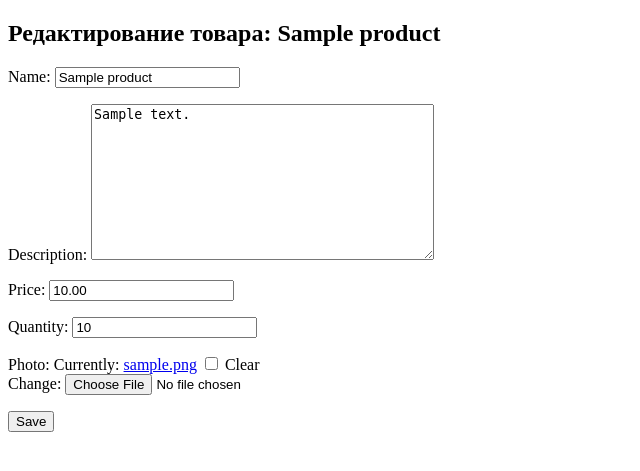
After one commit to LitvinovAnton/Django-2, a Django app: page /edit_product/1/ in a window 1280 px wide. The commit adds this page. Shown: the top 471 px of the page, without its empty margins (0-640 px from the left). Run offline with Django 5.2, Linux system fonts and the light colour scheme; tables that the repository leaves empty hold one stand-in row (values such as "Sample post").

Commit message:
homework_4

```diff
--- /dev/null
+++ b/Homework/homework_app/form.py
@@ -0,0 +1,9 @@
+from django import forms
+
+from .models import Product
+
+
+class ProductForm(forms.ModelForm):
+    class Meta:
+        model = Product
+        fields = ['name', 'description', 'price', 'quantity', 'photo']
--- a/Homework/homework_app/models.py
+++ b/Homework/homework_app/models.py
@@ -15,6 +15,11 @@ class Product(models.Model):
     price = models.DecimalField(max_digits=10, decimal_places=2)
     quantity = models.IntegerField()
     added_date = models.DateField(auto_now_add=True)
+    # photo = models.ImageField(upload_to='product_photos/',
+    #                           default='default_product.jpg')
+    # photo = models.ImageField(upload_to='homework_app/product_photos/', null=True, blank=True)
+    photo = models.ImageField(upload_to='homework_app/product_photos/', null=True, blank=True,
+                              default='homework_app/product_photos/default_image.jpg')
 
 
 class Order(models.Model):
--- /dev/null
+++ b/Homework/homework_app/templates/homework_app/edit_product.html
@@ -0,0 +1,14 @@
+<!DOCTYPE html>
+<html>
+<head>
+    <title>Редактирование товара</title>
+</head>
+<body>
+    <h2>Редактирование товара: {{ name }}</h2>
+    <form method="post" enctype="multipart/form-data">
+        {% csrf_token %}
+        {{ form.as_p }}
+        <button type="submit">Save</button>
+    </form>
+</body>
+</html>
--- a/Homework/homework_app/urls.py
+++ b/Homework/homework_app/urls.py
@@ -1,6 +1,10 @@
 from django.urls import path, include
 
 from . import views
+
+from django.conf.urls.static import static
+from django.conf import settings
+# from ..homework_project import settings
 
 urlpatterns = [
     path('', views.home, name='home'),
@@ -26,4 +30,8 @@ urlpatterns = [
     path('orders/<int:client_id>/', views.all_orders, name='all_orders'),
     path('show_order/<int:order_id>/', views.show_order, name='order'),
     path('order_list/<int:client_id>/', views.order_list, name='order_list'),
+    path('edit_product/<int:product_id>/', views.edit_product, name='edit_product'),
 ]
+
+if settings.DEBUG:
+    urlpatterns += static(settings.MEDIA_URL, document_root=settings.MEDIA_ROOT)
--- a/Homework/homework_app/views.py
+++ b/Homework/homework_app/views.py
@@ -9,6 +9,7 @@ from django.shortcuts import render, get_object_or_404
 from django.utils import timezone
 import pytz
 
+from .form import ProductForm
 from .models import Client, Product, Order
 
 # Create your views here.
@@ -71,25 +72,7 @@ def get_client(request, client_id):
 
 def get_product(request, product_id):
     product = Product.objects.get(id=product_id)
-    # Create an HTML table to display the product details
-    html = f"""
-    <h2>Карточка товара</h2>
-    <table>
-        <tr>
-            <th>ID Товара</th>
-            <th>Название</th>
-            <th>Описание</th>
-            <th>цена</th>
-        </tr>
-        <tr>
-            <td>{product.id}</td>
-            <td>{product.name}</td>
-            <td>{product.description}</td>
-            <td>{product.price}</td>
-        </tr>
-    </table>
-    """
-    return HttpResponse(html)
+    return render(request, 'homework_app/get_product.html', {'product': product})
 
 
 def get_order(request, order_id):
@@ -306,3 +289,23 @@ def order_list(request, client_id):
         'client_name': client.name,
         'orders_with_products': orders_with_products
     })
+
+
+# Доработаем задачу про клиентов, заказы и товары из
+# прошлого семинара.
+# Создайте форму для редактирования товаров в базе
+# данных.
+#  Измените модель продукта, добавьте поле для хранения
+# фотографии продукта.
+#  Создайте форму, которая позволит сохранять фото.
+def edit_product(request, product_id):
+    product = get_object_or_404(Product, pk=product_id)
+    if request.method == 'POST':
+        form = ProductForm(request.POST, request.FILES, instance=product)
+        if form.is_valid():
+            if 'photo' not in request.FILES:
+                product.photo = 'homework_app/product_photos/default_image.jpg'
+            form.save()
+    else:
+        form = ProductForm(instance=product)
+    return render(request, 'homework_app/edit_product.html', {'form': form, 'name': product.name})
--- a/Homework/homework_project/settings.py
+++ b/Homework/homework_project/settings.py
@@ -9,7 +9,7 @@ https://docs.djangoproject.com/en/5.0/topics/settings/
 For the full list of settings and their values, see
 https://docs.djangoproject.com/en/5.0/ref/settings/
 """
-
+import os
 from pathlib import Path
 
 # Build paths inside the project like this: BASE_DIR / 'subdir'.
@@ -154,3 +154,7 @@ LOGGING = {
         },
     },
 }
+
+MEDIA_URL = '/Homework/'
+MEDIA_ROOT = os.path.join(BASE_DIR, 'Homework')
+'/home/valery/PycharmProjects/django_homeworks/Homework/'
```
Also changed, not shown: Homework/homework_app/templates/homework_app/all_products.html (+8 -0 lines), Homework/homework_app/templates/homework_app/get_product.html (added, +17 -0 lines), Homework/Homework/homework_app/product_photos/book.jpg (added), Homework/Homework/homework_app/product_photos/brauberg.jpg (added), Homework/Homework/homework_app/product_photos/chair.jpg (added), Homework/Homework/homework_app/product_photos/closet.jpg (added), Homework/Homework/homework_app/product_photos/default_image.jpg (added), Homework/Homework/homework_app/product_photos/notebook.jpeg (added), Homework/Homework/homework_app/product_photos/ruchka.jpg (added), Homework/Homework/homework_app/product_photos/vacuum_cleaner.jpeg (added), Homework/Homework/homework_app/product_photos/wineglass.png (added), Homework/homework_app/migrations/0002_product_photo_alter_order_order_date.py (added), README.md, 1 other file.
